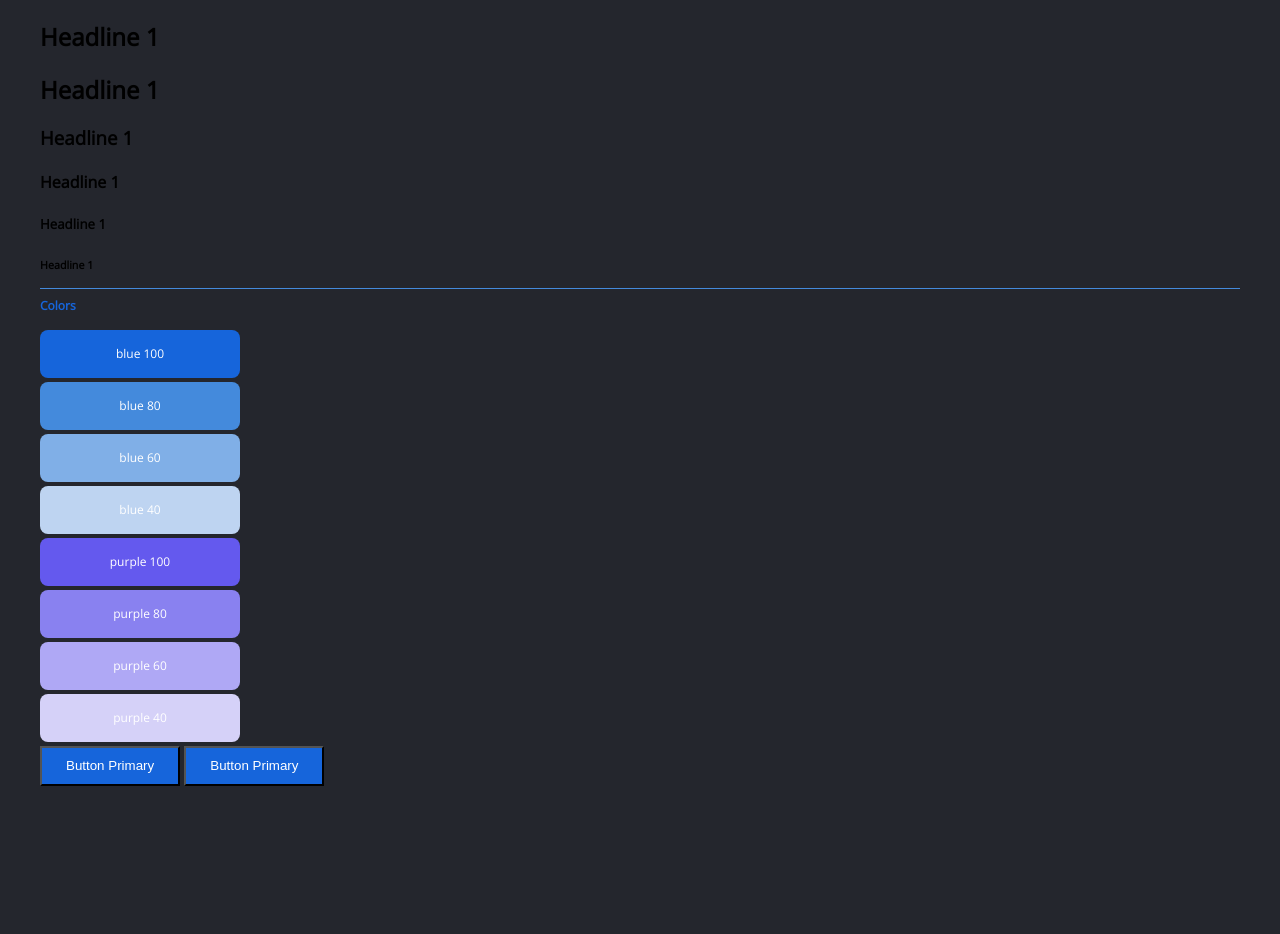
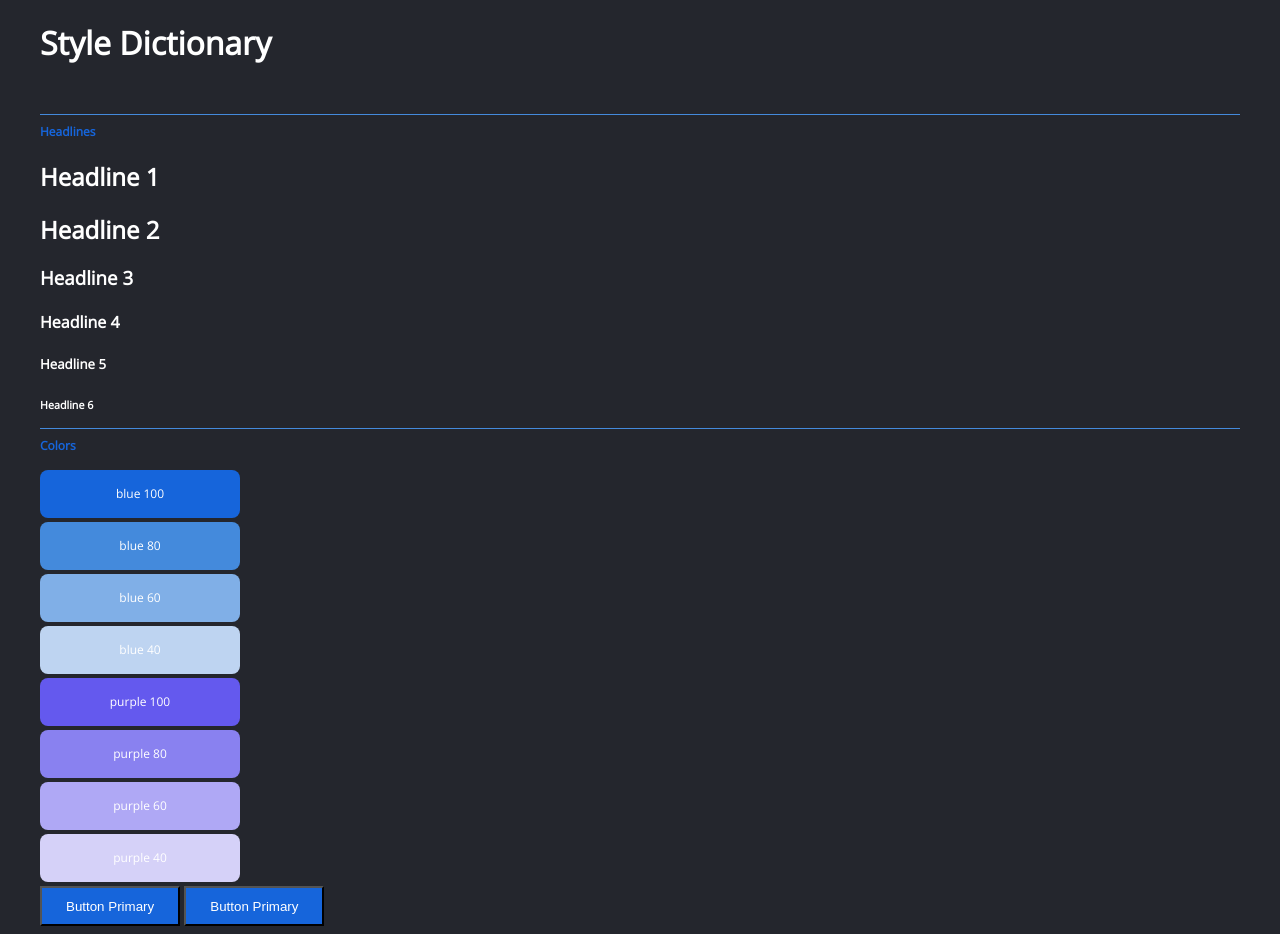
Before and after one commit to sherkoo/style-dictionary, a website: page styleguide/index.html in a window 1280 px wide. Before the commit the page ends 800 px from the top, so only its background shows below. Drawn offline with nearby package versions, Linux system fonts and the light colour scheme.

Commit message:
Update headlines styleguide
- Cleanup to headlines section in index.html
- Inverse colors for dark theme
- Add section title 'headlines'

```diff
--- a/scss/_variables.scss
+++ b/scss/_variables.scss
@@ -1,6 +1,6 @@
 /**
  * Do not edit directly
- * Generated on Fri, 02 Aug 2019 02:09:19 GMT
+ * Generated on Sat, 03 Aug 2019 20:15:13 GMT
  */
 
 $asset-font-icon-name: "MaterialIcons";
--- a/styleguide/css/main.scss
+++ b/styleguide/css/main.scss
@@ -11,4 +11,5 @@
 
 h1,h2,h3,h4,h5,h6{
   margin-bottom: $size-font-base;
+  color: $color-font-inverse-base;
 }
--- a/styleguide/index.html
+++ b/styleguide/index.html
@@ -16,15 +16,24 @@
 
 <body>
 
+  <header>
+    <div class="container">
+      <h1>Style Dictionary</h1>
+    </div>
+  </header>
+
+  <br>
+
   <!-- typography -->
   <section>
     <div class="container">
+      <h3 class="styleguide-title">Headlines</h3>
       <h1>Headline 1</h1>
-      <h2>Headline 1</h2>
-      <h3>Headline 1</h3>
-      <h4>Headline 1</h4>
-      <h5>Headline 1</h5>
-      <h6>Headline 1</h6>
+      <h2>Headline 2</h2>
+      <h3>Headline 3</h3>
+      <h4>Headline 4</h4>
+      <h5>Headline 5</h5>
+      <h6>Headline 6</h6>
     </div>
   </section>
 
```
Also changed, not shown: styleguide/css/main.css, 14 other files.
